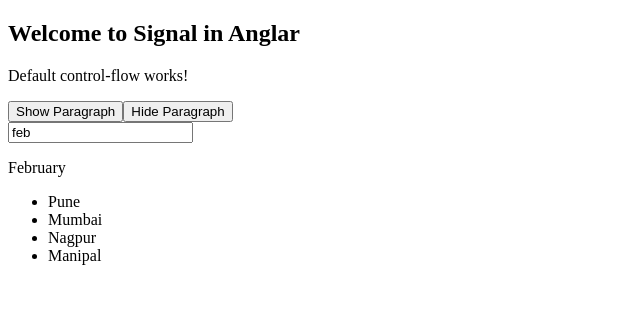
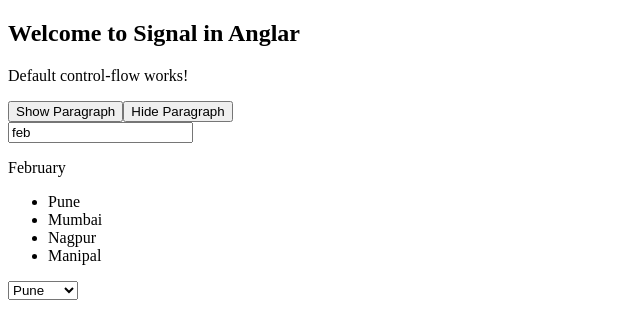
Before and after one commit to sumitbasu116/angular20Tutorial, an Angular app: page / in a window 1280 px wide. Shown: the top 334 px of the page, without its empty margins (0-640 px from the left). Built offline with nearby package versions, Linux system fonts and the light colour scheme.

Commit message:
Control Flow Statement part8-for loop 2

```diff
--- a/src/app/components/control-flow/control-flow.html
+++ b/src/app/components/control-flow/control-flow.html
@@ -26,3 +26,10 @@
     }
     </ul>
 </div>
+<div>
+    <select name="" id="">
+        @for(item of cityList; track $index){
+            <option value="">{{item}}</option>
+        }
+    </select>
+</div>
```
